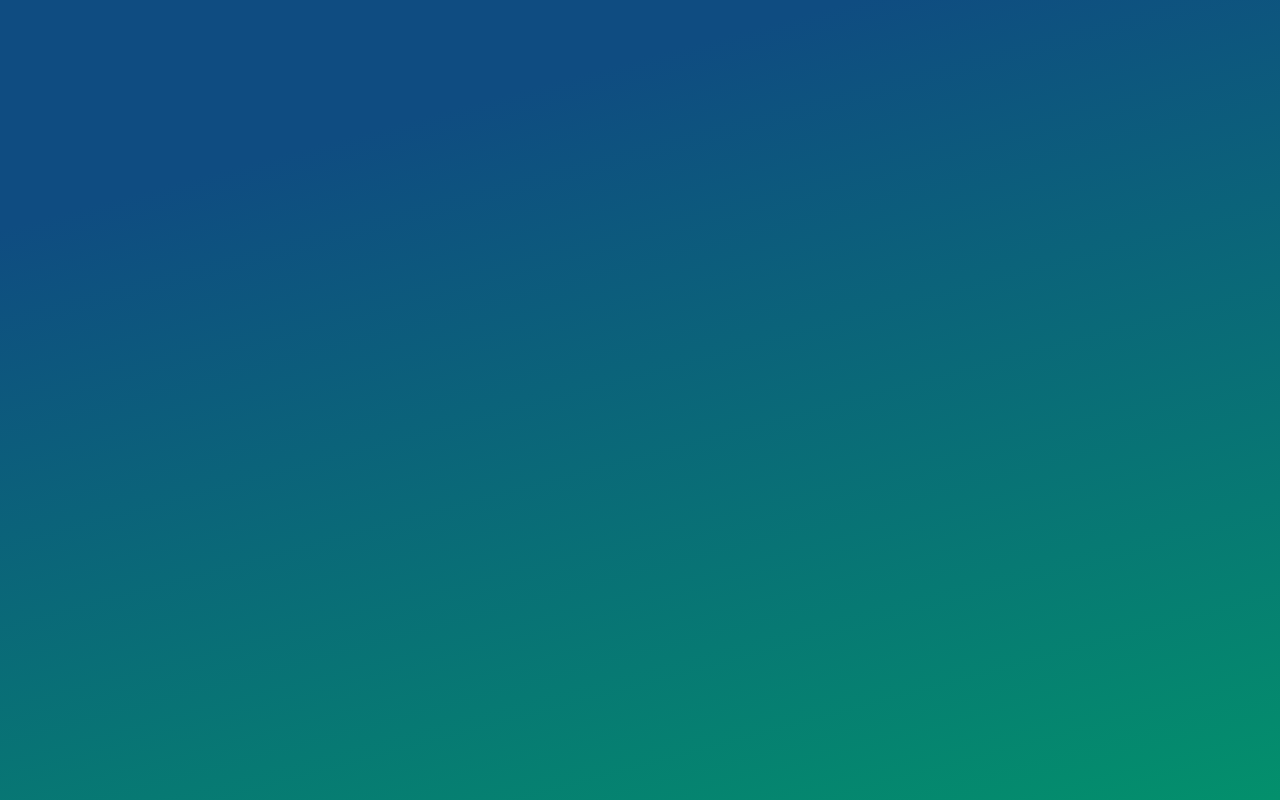
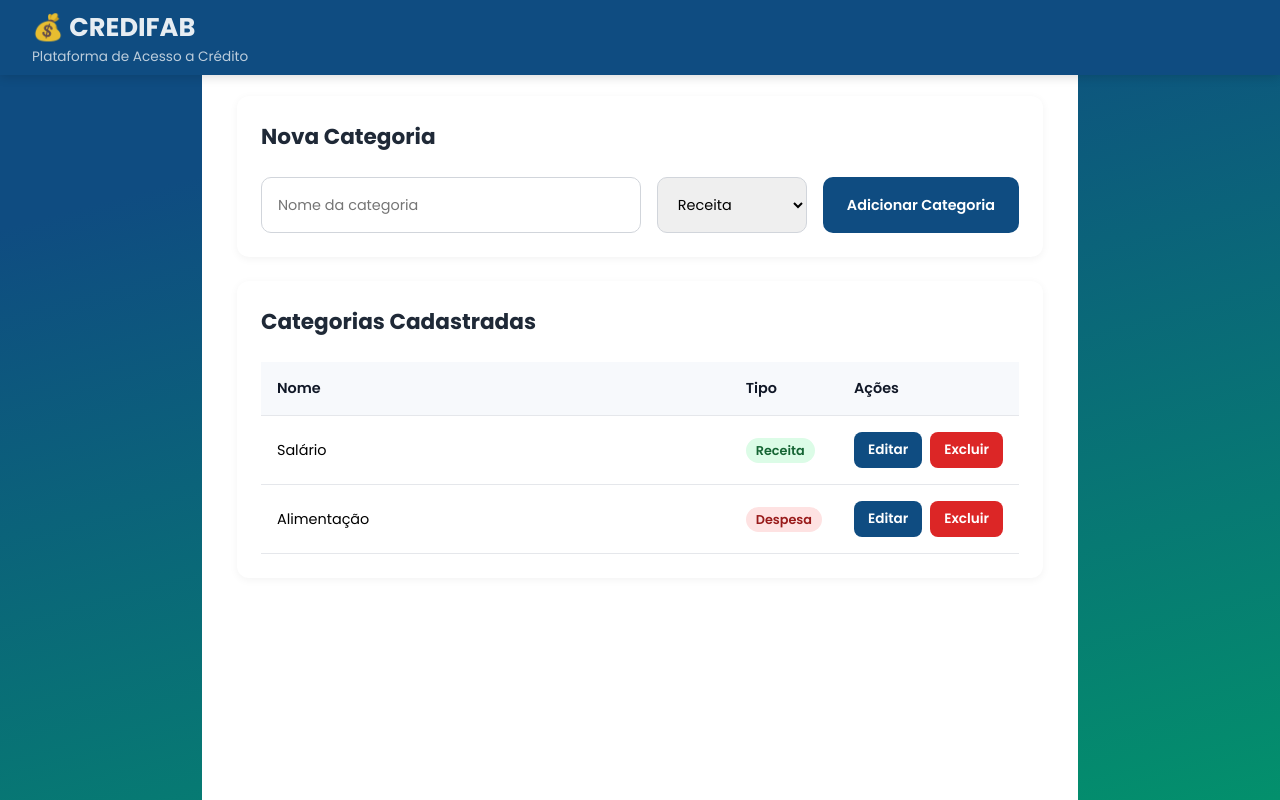
Before and after one commit to FGA0138-MDS-Ajax/2026.1-T01-Parnas, a React (Vite) app in the folder frontend/: page /categorias in a window 1280 px wide. Before the commit this address had no page. Built offline with nearby package versions, Linux system fonts and the light colour scheme.

Commit message:
feat: cria tela de categorias

```diff
--- /dev/null
+++ b/frontend/src/pages/Categorias/Categorias.css
@@ -0,0 +1,197 @@
+.content {
+  display: flex;
+  flex-direction: column;
+  gap: 2rem;
+  max-width: 1200px;
+  padding: 2rem;
+}
+
+.form-categoria {
+  display: grid;
+  grid-template-columns: 2fr 1fr auto;
+  gap: 1rem;
+}
+
+.categorias-page {
+   min-height: 100vh;
+  background: #ffffff;
+}
+
+.categorias-header {
+  position: fixed;
+  top: 0;
+  left: 0;
+
+  width: 100%;
+
+  background-color: #0f4c81;
+
+  display: flex;
+  align-items: center;
+
+  padding: 0.5rem 2rem;
+
+  z-index: 1000;
+
+  box-shadow: 0 2px 10px rgba(0,0,0,0.15);
+}
+
+.header-content {
+  font-size: 0.83rem;
+  color: var(--branco);
+  opacity: 0.9;
+}
+
+.header-content h1 {
+  margin: 0;
+  color: white;
+  font-size: 1.6rem;
+  font-weight: 700;
+}
+
+.header-content p {
+  margin: 0;
+  color: rgba(255,255,255,0.8);
+  font-size: 0.85rem;
+}
+
+.categorias-content {
+  padding-top: 6rem;
+
+  padding-left: 4%;
+  padding-right: 4%;
+  padding-bottom: 2rem;
+
+  width: 100%;
+}
+
+.categorias-card {
+  width: 100%;
+  background: white;
+  border-radius: 12px;
+  padding: 1.5rem;
+  margin-bottom: 1.5rem;
+  box-shadow: 0 2px 8px rgba(0,0,0,.05);
+}
+
+.categorias-card h2 {
+  margin-bottom: 1.5rem;
+  color: #1f2937;
+  font-size: 1.35rem;
+  font-weight: 700;
+}
+
+.categorias-form {
+display: grid;
+
+  grid-template-columns:
+    minmax(300px, 3fr)
+    minmax(150px, 1fr)
+    auto;
+
+  gap: 1rem;
+}
+
+.categorias-form input,
+.categorias-form select {
+  width: 100%;
+  padding: 1rem;
+  border: 1px solid #d1d5db;
+  border-radius: 10px;
+  font-size: 0.9rem;
+}
+
+.categorias-form input {
+  flex: 1;
+}
+
+.categorias-form button {
+  background: #0f4c81;
+  color: white;
+  border: none;
+  border-radius: 10px;
+  padding: 1rem 1.5rem;
+  font-weight: 600;
+  cursor: pointer;
+  font-size: 0.9rem;
+}
+
+.categorias-table {
+  width: 100%;
+  border-collapse: collapse;
+}
+
+.categorias-table th {
+  width: 100%;
+  border-collapse: collapse;
+  background: #f7f9fc;
+  text-align: left;
+  font-size: 0.83rem;
+  font-weight: 600;
+  color: #111827;
+  text-transform: none;
+  letter-spacing: 0;
+}
+
+.categorias-table th,
+.categorias-table td {
+  padding: 1rem;
+  border-bottom: 1px solid #e5e7eb;
+  font-size: 0.9rem;
+}
+
+.tipo-badge {
+  padding: 4px 10px;
+  border-radius: 20px;
+  font-size: 0.8rem;
+  font-weight: 600;
+}
+
+.receita {
+  background: #dcfce7;
+  color: #166534;
+}
+
+.despesa {
+  background: #fee2e2;
+  color: #991b1b;
+}
+
+.acoes {
+  display: flex;
+  gap: 8px;
+}
+
+.btn-editar,
+.btn-salvar {
+  background: #0f4c81;
+  color: white;
+  border: none;
+  padding: 8px 14px;
+  border-radius: 8px;
+  cursor: pointer;
+  font-size: 0.85rem;
+  font-weight: 600;
+}
+
+.btn-excluir {
+  background: #dc2626;
+  color: white;
+  border: none;
+  padding: 8px 14px;
+  border-radius: 8px;
+  cursor: pointer;
+  font-size: 0.85rem;
+  font-weight: 600;
+}
+
+.btn-cancelar {
+  background: #6b7280;
+  color: white;
+  border: none;
+  padding: 8px 14px;
+  border-radius: 8px;
+  cursor: pointer;
+  font-size: 0.85rem;
+  font-weight: 600;
+}
--- /dev/null
+++ b/frontend/src/pages/Categorias/Categorias.jsx
@@ -0,0 +1,250 @@
+import { useState } from "react";
+import "./Categorias.css";
+
+function Categorias() {
+  const [nome, setNome] = useState("");
+  const [tipo, setTipo] = useState("Receita");
+
+  const [editandoId, setEditandoId] = useState(null);
+  const [nomeEditado, setNomeEditado] = useState("");
+  const [tipoEditado, setTipoEditado] = useState("");
+
+  const [categorias, setCategorias] = useState([
+    {
+      id: 1,
+      nome: "Salário",
+      tipo: "Receita",
+    },
+    {
+      id: 2,
+      nome: "Alimentação",
+      tipo: "Despesa",
+    },
+  ]);
+
+  const handleSubmit = (e) => {
+    e.preventDefault();
+
+    const novaCategoria = {
+      id: Date.now(),
+      nome,
+      tipo,
+    };
+
+    setCategorias([...categorias, novaCategoria]);
+
+    setNome("");
+    setTipo("Receita");
+  };
+
+  const iniciarEdicao = (categoria) => {
+    setEditandoId(categoria.id);
+    setNomeEditado(categoria.nome);
+    setTipoEditado(categoria.tipo);
+  };
+
+  const salvarEdicao = (id) => {
+    setCategorias(
+      categorias.map((categoria) =>
+        categoria.id === id
+          ? {
+              ...categoria,
+              nome: nomeEditado,
+              tipo: tipoEditado,
+            }
+          : categoria
+      )
+    );
+
+    setEditandoId(null);
+  };
+
+  const cancelarEdicao = () => {
+    setEditandoId(null);
+  };
+
+  const excluirCategoria = (id) => {
+    const confirmar = window.confirm(
+      "Deseja realmente excluir esta categoria?"
+    );
+
+    if (!confirmar) return;
+
+    setCategorias(
+      categorias.filter(
+        (categoria) => categoria.id !== id
+      )
+    );
+  };
+
+  return (
+    <div className="categorias-page">
+
+      <header className="categorias-header">
+        <div className="header-content">
+          <h1>💰 CREDIFAB</h1>
+          <p>Plataforma de Acesso a Crédito</p>
+        </div>
+      </header>
+
+      <main className="categorias-content">
+
+        <section className="categorias-card">
+          <h2>Nova Categoria</h2>
+
+          <form
+            className="categorias-form"
+            onSubmit={handleSubmit}
+          >
+            <input
+              type="text"
+              placeholder="Nome da categoria"
+              value={nome}
+              onChange={(e) =>
+                setNome(e.target.value)
+              }
+              required
+            />
+
+            <select
+              value={tipo}
+              onChange={(e) =>
+                setTipo(e.target.value)
+              }
+            >
+              <option>Receita</option>
+              <option>Despesa</option>
+            </select>
+
+            <button type="submit">
+              Adicionar Categoria
+            </button>
+          </form>
+        </section>
+
+        <section className="categorias-card">
+          <h2>Categorias Cadastradas</h2>
+
+          <table className="categorias-table">
+            <thead>
+              <tr>
+                <th>Nome</th>
+                <th>Tipo</th>
+                <th>Ações</th>
+              </tr>
+            </thead>
+
+            <tbody>
+              {categorias.map((categoria) => (
+                <tr key={categoria.id}>
+                  <td>
+                    {editandoId === categoria.id ? (
+                      <input
+                        type="text"
+                        value={nomeEditado}
+                        onChange={(e) =>
+                          setNomeEditado(
+                            e.target.value
+                          )
+                        }
+                      />
+                    ) : (
+                      categoria.nome
+                    )}
+                  </td>
+
+                  <td>
+                    {editandoId === categoria.id ? (
+                      <select
+                        value={tipoEditado}
+                        onChange={(e) =>
+                          setTipoEditado(
+                            e.target.value
+                          )
+                        }
+                      >
+                        <option>
+                          Receita
+                        </option>
+                        <option>
+                          Despesa
+                        </option>
+                      </select>
+                    ) : (
+                      <span
+                        className={`tipo-badge ${
+                          categoria.tipo ===
+                          "Receita"
+                            ? "receita"
+                            : "despesa"
+                        }`}
+                      >
+                        {categoria.tipo}
+                      </span>
+                    )}
+                  </td>
+
+                  <td>
+                    <div className="acoes">
+                      {editandoId ===
+                      categoria.id ? (
+                        <>
+                          <button
+                            className="btn-salvar"
+                            onClick={() =>
+                              salvarEdicao(
+                                categoria.id
+                              )
+                            }
+                          >
+                            Salvar
+                          </button>
+
+                          <button
+                            className="btn-cancelar"
+                            onClick={
+                              cancelarEdicao
+                            }
+                          >
+                            Cancelar
+                          </button>
+                        </>
+                      ) : (
+                        <>
+                          <button
+                            className="btn-editar"
+                            onClick={() =>
+                              iniciarEdicao(
+                                categoria
+                              )
+                            }
+                          >
+                            Editar
+                          </button>
+
+                          <button
+                            className="btn-excluir"
+                            onClick={() =>
+                              excluirCategoria(
+                                categoria.id
+                              )
+                            }
+                          >
+                            Excluir
+                          </button>
+                        </>
+                      )}
+                    </div>
+                  </td>
+                </tr>
+              ))}
+            </tbody>
+          </table>
+        </section>
+
+      </main>
+    </div>
+  );
+}
+
+export default Categorias;
--- a/frontend/src/routes.jsx
+++ b/frontend/src/routes.jsx
@@ -4,6 +4,7 @@ import Login from './pages/Login/Login';
 import CadastroEmpresa from './pages/CadastroEmpresa/CadastroEmpresa';
 import { EsqueciSenha } from './pages/EsqueciSenha/EsqueciSenha';
 import { RedefinirSenha } from './pages/RedefinirSenha/RedefinirSenha';
+import Categorias from './pages/Categorias/Categorias';
 
 const ProtectedRoute = ({ children }) => {
   const { isAuthenticated } = useAuth();
@@ -19,7 +20,7 @@ export const AppRoutes = () => {
         <Route path="/login" element={<Login />} />
         <Route path="/esqueci-senha" element={<EsqueciSenha />} />
         <Route path="/redefinir-senha" element={<RedefinirSenha />} />
-
+        <Route path="/categorias" element={<Categorias />} />
         <Route
           path="/cadastro-empresa"
           element={
```
